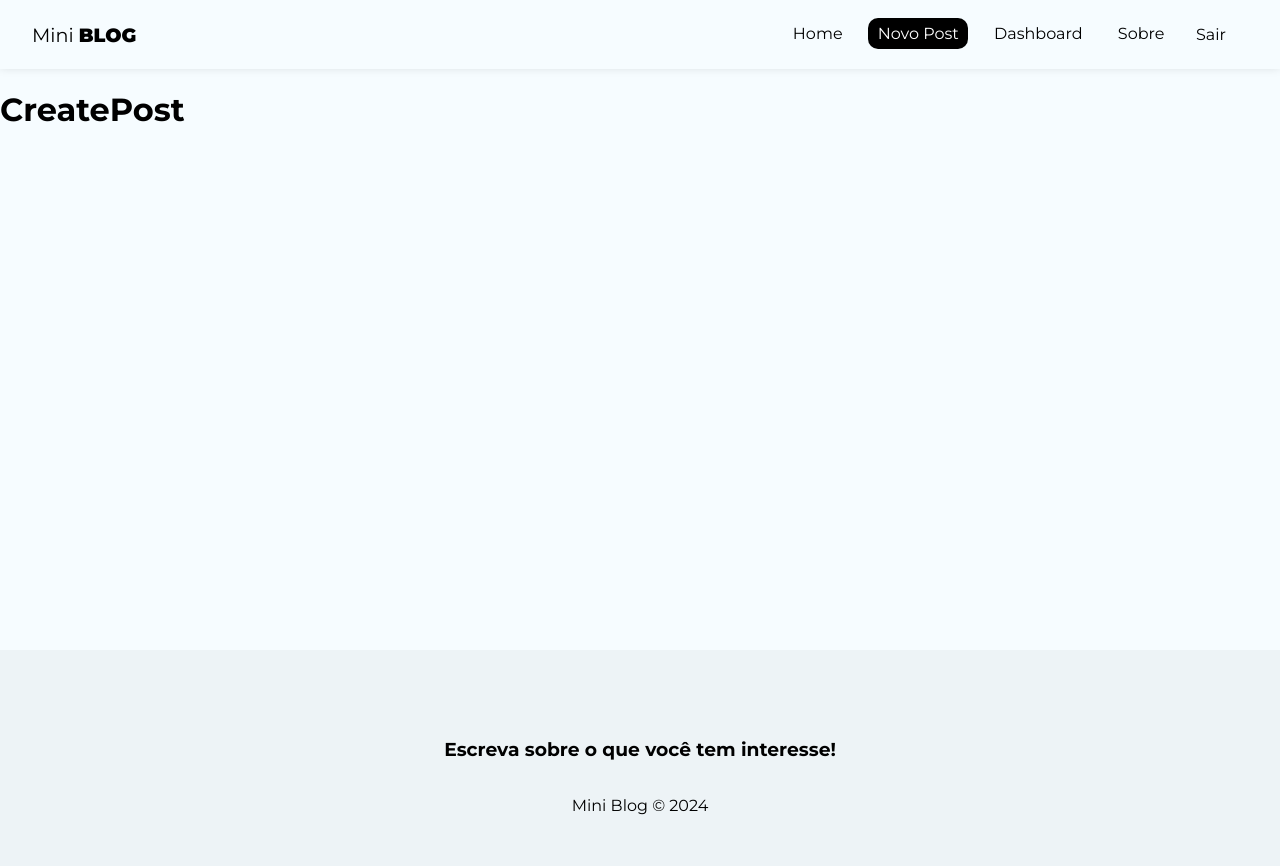
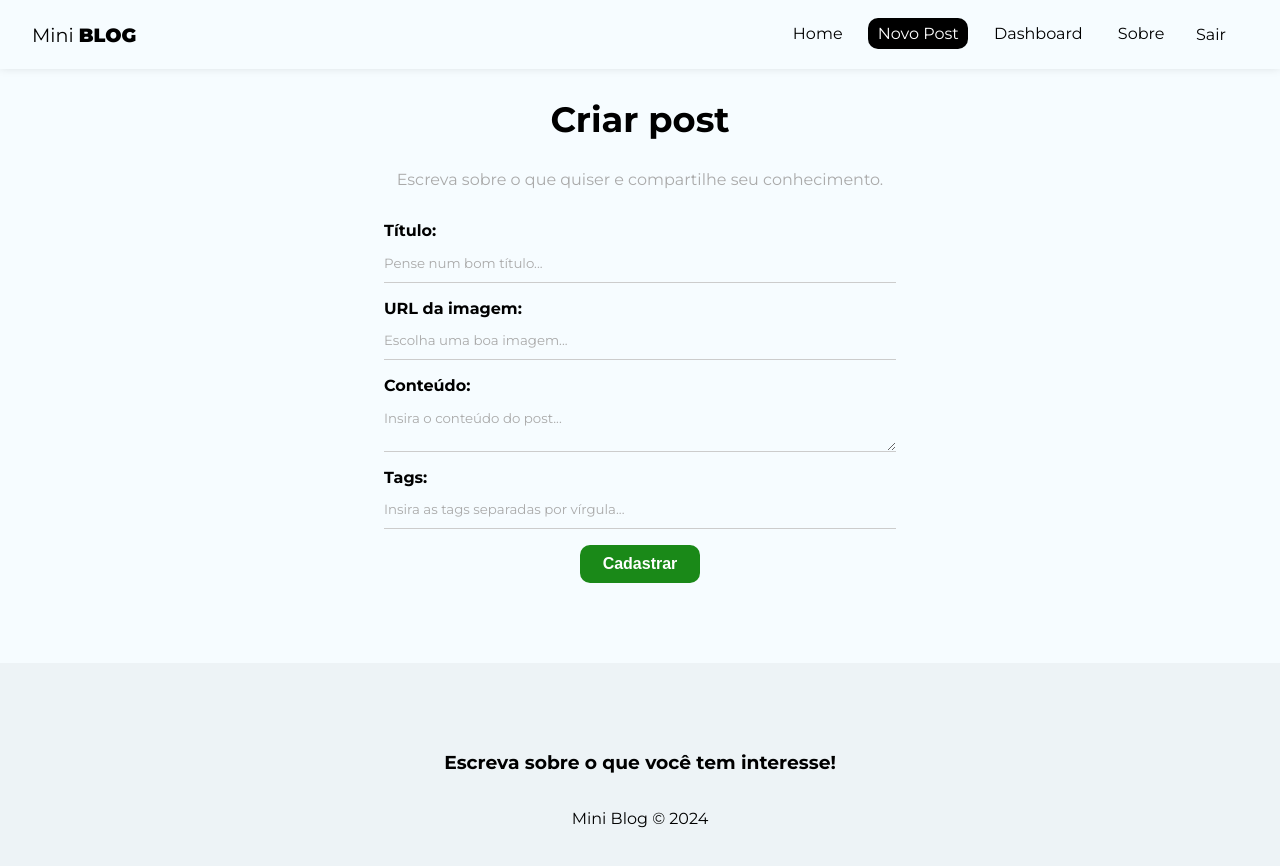
Before and after one commit to joaopaulocrr/mini-blog, a React (Create React App) app in the folder miniblog/: page /posts/create in a window 1280 px wide. Shown: the top 866 px of the page. Built offline with nearby package versions, Linux system fonts and the light colour scheme; no server answers; sample sign-in values are in the browser's storage.

Commit message:
Inserir posts

```diff
--- /dev/null
+++ b/miniblog/src/hooks/useInsertDocument.js
@@ -0,0 +1,70 @@
+import { useEffect, useState, useReducer } from "react";
+import { db } from '../firebase/config'
+import { collection, addDoc, Timestamp } from "firebase/firestore";
+
+const initialState = {
+    loading: null,
+    error: null
+}
+
+const insertReducer = (state, action) => {
+    switch (action.type) {
+        case "LOADING":
+            return {loading: true, error:null}
+        case "INSERTED_DOC":
+            return {loading: false, error:null}
+        case "ERROR":
+            return {loading: false, error: action.payload}
+        default:
+            return state
+    }
+}
+
+export const useInsertDocument = (docCollection) => {
+    const [response, dispatch] = useReducer(insertReducer, initialState)
+
+    //deal with memory leak
+    const [cancelled, setCancelled] = useState(false)
+
+    const checkCancelBeforeDispatch = (action) => {
+        if (!cancelled) {
+            dispatch(action)
+        }
+    }
+
+    const insertDocument = async (document) => {
+
+        checkCancelBeforeDispatch({
+            type: "LOADING",
+
+        })
+
+        try {
+
+            const newDocument = { ...document, createdAt: Timestamp.now() }
+
+            const insertDocument = await addDoc(
+                collection(db, docCollection),
+                newDocument
+            )
+
+            checkCancelBeforeDispatch({
+                type: "INSERTED_DOC",
+                payload: insertDocument
+            })
+
+        } catch (error) {
+            checkCancelBeforeDispatch({
+                type: "ERROR",
+                payload: error.message
+            })
+
+        }
+    }
+
+    useEffect(() => {
+        return () => setCancelled(true)
+    }, [])
+
+    return {insertDocument, response}
+}
--- a/miniblog/src/pages/CreatePost/CreatePost.js
+++ b/miniblog/src/pages/CreatePost/CreatePost.js
@@ -1,9 +1,101 @@
 import styles from './CreatePost.module.css'
 
+import { useState } from 'react'
+import { useNavigate } from 'react-router-dom'
+import { useAuthValue } from '..//..//context/AuthContext'
+import { useInsertDocument } from '../../hooks/useInsertDocument'
+
 const CreatePost = () => {
+
+  const [title, setTitle] = useState('')
+  const [image, setImage] = useState('')
+  const [body, setBody] = useState('')
+  const [tags, setTags] = useState([])
+  const [formError, setFormError] = useState('')
+
+  const {user} = useAuthValue()
+
+  const {insertDocument, response} = useInsertDocument()
+
+  const handleSubmit = (e) => {
+
+    e.preventDefault()
+    setFormError('')
+
+    //validate image url
+
+    //criar o array de tags
+
+    //checar todos os valores
+
+    insertDocument({
+      title,
+      image,
+      body,
+      tags,
+      uid: user.uid,
+      createdBy: user.displayName
+    })
+
+    //redirect to home page
+
+  }
+
   return (
-    <div>
-        <h1>CreatePost</h1>
+    <div className={styles.create_post}>
+      <h2>Criar post</h2>
+      <p>Escreva sobre o que quiser e compartilhe seu conhecimento.</p>
+      <form onSubmit={handleSubmit}>
+        <label>
+          <span>Título:</span>
+          <input
+            type='text'
+            name='title'
+            required
+            placeholder='Pense num bom título...'
+            onChange={(e) => setTitle(e.target.value)}
+            value={title}
+          />
+        </label>
+        <label>
+          <span>URL da imagem:</span>
+          <input
+            type='text'
+            name='image'
+            required
+            placeholder='Escolha uma boa imagem...'
+            onChange={(e) => setImage(e.target.value)}
+            value={image}
+          />
+        </label>
+        <label>
+          <span>Conteúdo:</span>
+          <textarea
+            name='body'
+            required
+            placeholder='Insira o conteúdo do post...'
+            onChange={(e) => setBody(e.target.value)}
+            value={body}
+          >
+
+          </textarea>
+        </label>
+        <label>
+          <span>Tags:</span>
+          <input
+            type='text'
+            name='tags'
+            required
+            placeholder='Insira as tags separadas por vírgula...'
+            onChange={(e) => setTags(e.target.value)}
+            value={tags}
+          />
+        </label>
+
+        {!response.loading && <button className='btn'>Cadastrar</button>}
+        {response.loading && <button className='btn' disabled >Aguarde...</button>}
+        {response.error && <p className='error'>{response.error}</p>}
+      </form>
     </div>
   )
 }
--- a/miniblog/src/pages/CreatePost/CreatePost.module.css
+++ b/miniblog/src/pages/CreatePost/CreatePost.module.css
@@ -0,0 +1,12 @@
+.create_post {
+    text-align: center;
+}
+
+.create_post h2 {
+    font-size: 2.2em;
+}
+
+.create_post p {
+    color: #aaa;
+    margin-bottom: 2em;
+}
```
